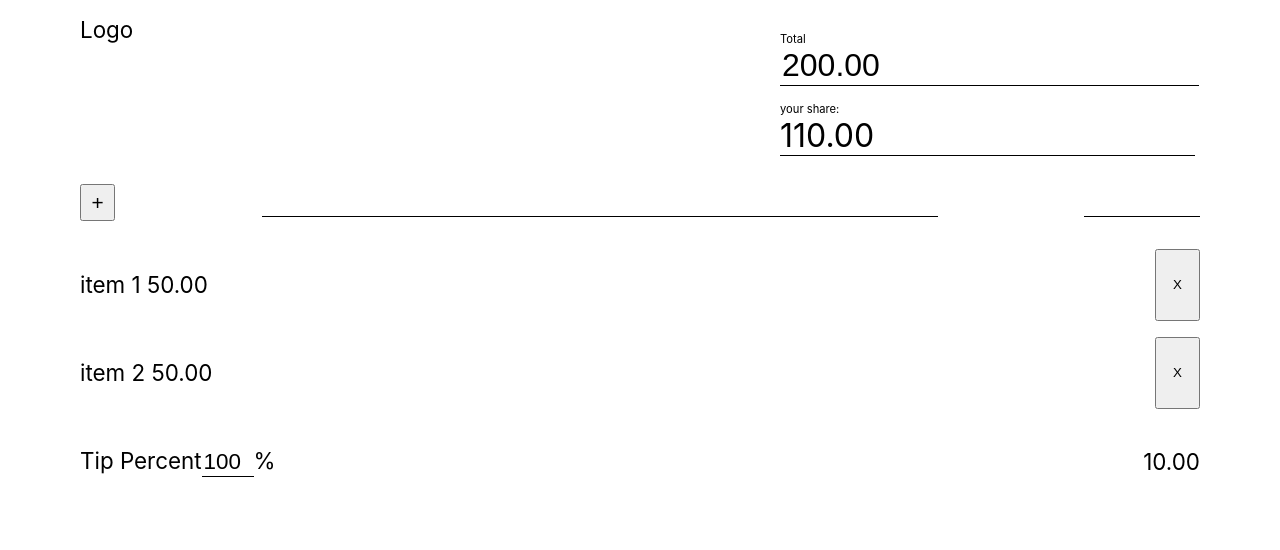
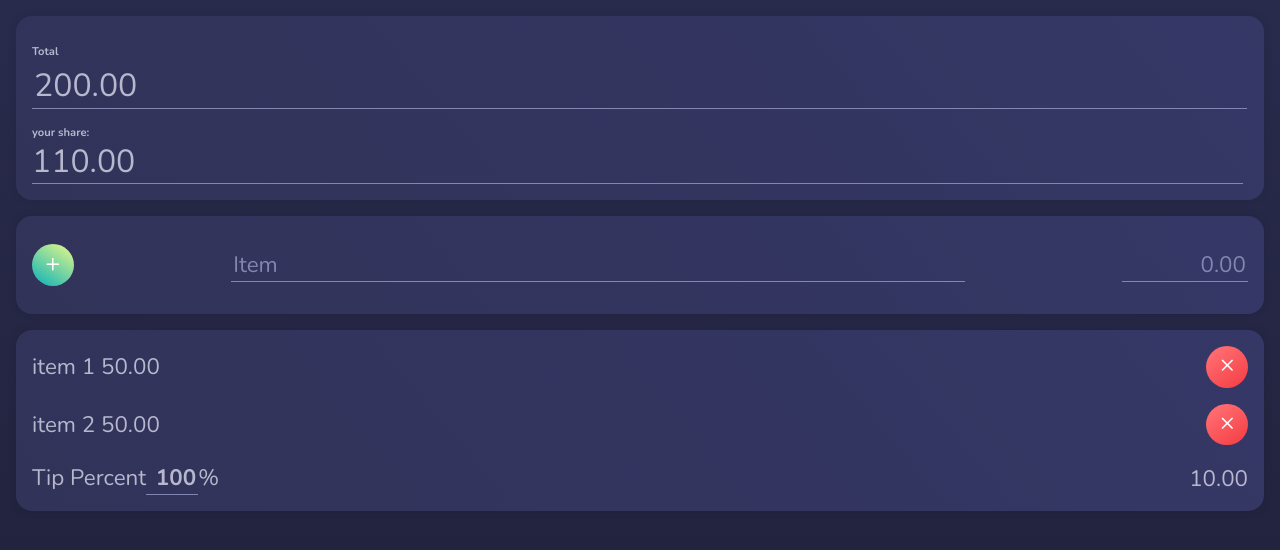
Before and after one commit to Erichx/split-bills, a React (Create React App) app in the folder client/: page / in a window 1280 px wide. Shown: the top 550 px of the page. Built offline with nearby package versions, Linux system fonts and the light colour scheme.

Commit message:
css fix
now we have cool nightly colors ;)

```diff
--- a/client/src/App.js
+++ b/client/src/App.js
@@ -3,37 +3,48 @@ import "./App.scss";
 function App() {
   return (
     <div className="App">
-      <div className="logo">Logo</div>
       <div className="amount">
         <div className="total">
-          <p className="small">Total</p>
+          <label className="small">Total</label>
           <input className="total-amount" type="text" value="200.00" />
         </div>
         <div className="your-part">
-          <p className="small">your share:</p>
+          <label className="small">your share:</label>
           <p className="your-amount">110.00</p>
         </div>
       </div>
       <div className="input-item">
-        <button className="item-add" type="button">
-          +
+        <button className="item-add button-amount" type="button">
+          <i className="bi bi-plus" />
         </button>
-        <input id="item-name" className="input-basic" type="text" value="" />
+        <input
+          id="item-name"
+          className="input-basic"
+          type="text"
+          value=""
+          placeholder="Item"
+        />
 
-        <input id="item-value" className="input-basic" type="text" value="" />
+        <input
+          id="item-value"
+          className="input-basic"
+          type="text"
+          value=""
+          placeholder="0.00"
+        />
       </div>
       <div className="list">
         <div className="list-container">
           <div className="item">
             <p>item 1 50.00</p>
-            <button className="item-remove" type="button">
-              X
+            <button className="item-remove button-amount" type="button">
+              <i className="bi bi-x" />
             </button>
           </div>
           <div className="item">
             <p>item 2 50.00</p>
-            <button className="item-remove" type="button">
-              X
+            <button className="item-remove button-amount" type="button">
+              <i className="bi bi-x" />
             </button>
           </div>
         </div>
--- a/client/src/App.scss
+++ b/client/src/App.scss
@@ -1,29 +1,51 @@
+@import url("https://fonts.googleapis.com/css2?family=Nunito:ital,wght@0,200;0,300;0,400;0,600;0,700;0,800;0,900;1,200;1,300;1,400;1,600;1,700;1,800;1,900&display=swap");
+
+@import url("https://cdn.jsdelivr.net/npm/bootstrap-icons@1.3.0/font/bootstrap-icons.css");
+html {
+  height: 100%;
+}
 body {
-  width: calc(100% - 10rem);
-  padding: 1rem 5rem;
+  font-family: "Nunito", sans-serif;
+  padding: 1rem 1rem;
+  background: rgb(31, 32, 56);
+  background: linear-gradient(
+    0deg,
+    rgba(31, 32, 56, 1) 0%,
+    rgba(41, 43, 77, 1) 100%
+  );
 }
 p,
 input,
 label,
 div {
   font-size: 1.4rem;
+  color: #b7b7ce;
+  margin: 0rem;
+}
+input,
+textarea,
+select {
+  font-family: inherit;
 }
 input {
   border: 0rem transparent solid;
-  border-bottom: 1px solid black;
+  border-bottom: 1px solid #8187b0;
   background-color: transparent;
+  font-family: "Nunito", sans-serif;
+  &::placeholder {
+    font-family: "Nunito", sans-serif;
+    color: #8187b0;
+  }
 }
 .App {
   width: 100%;
   display: flex;
   flex-direction: row;
   flex-wrap: wrap;
-}
-.logo {
-  width: 25%;
+  justify-content: flex-end;
 }
 .amount {
-  width: 75%;
+  width: 100%;
   display: flex;
   flex-direction: column;
   align-content: flex-end;
@@ -31,19 +53,30 @@ input {
   align-items: flex-end;
   flex-wrap: wrap;
   div {
-    width: 50%;
+    width: 100%;
   }
 }
 .small {
   font-size: 0.7rem;
-  margin: 1rem 0rem 0rem;
+  font-weight: bold;
+}
+.total {
+  .small {
+    margin: 0rem;
+  }
+}
+.your-part {
+  label.small {
+    display: block;
+    margin: 1rem 0rem 0rem;
+  }
 }
 .total-amount,
 .your-amount {
   font-size: 2rem;
   width: calc(100% - 0.3rem);
   border: 0rem transparent solid;
-  border-bottom: 1px solid black;
+  border-bottom: 1px solid #8187b0;
   background-color: transparent;
   margin: 0rem;
 }
@@ -64,15 +97,42 @@ input {
   width: 60%;
 }
 #item-value {
+  text-align: right;
   width: 10%;
 }
+.button-amount {
+  font-size: 1.6rem;
+  width: 2.6rem;
+  height: 2.6rem;
+  border-radius: 100%;
+  padding: 0rem;
+  border: solid 0px transparent;
+  color: white;
+}
 .item-add {
-  font-size: 1.3rem;
-  padding: 0.3rem 0.6rem;
+  background: rgb(39, 187, 179);
+  background: linear-gradient(
+    34deg,
+    rgba(39, 187, 179, 1) 14%,
+    rgba(234, 249, 136, 1) 100%
+  );
 }
 .list,
 .list-container {
   width: 100%;
+}
+.list,
+.input-item,
+.amount {
+  background: rgb(49, 51, 89);
+  background: linear-gradient(
+    50deg,
+    rgba(49, 51, 89, 1) 0%,
+    rgba(53, 55, 102, 1) 100%
+  );
+  box-shadow: 0px 0px 6px 3px rgba(0, 0, 0, 0.05);
+  padding: 1rem;
+  border-radius: 1rem;
 }
 .item {
   width: 100%;
@@ -81,8 +141,10 @@ input {
   flex-wrap: nowrap;
   justify-content: space-between;
   margin-bottom: 1rem;
+  align-items: center;
   .item-remove {
-    padding: 0rem 1rem;
+    background: #f33c42;
+    background: linear-gradient(144deg, #ff6a6e 19%, #f33c42 100%);
   }
 }
 .tip-container {
@@ -95,6 +157,8 @@ input {
   }
 
   .tip-percent {
+    font-weight: bold;
+    text-align: right;
     width: 3rem;
   }
 }
```
